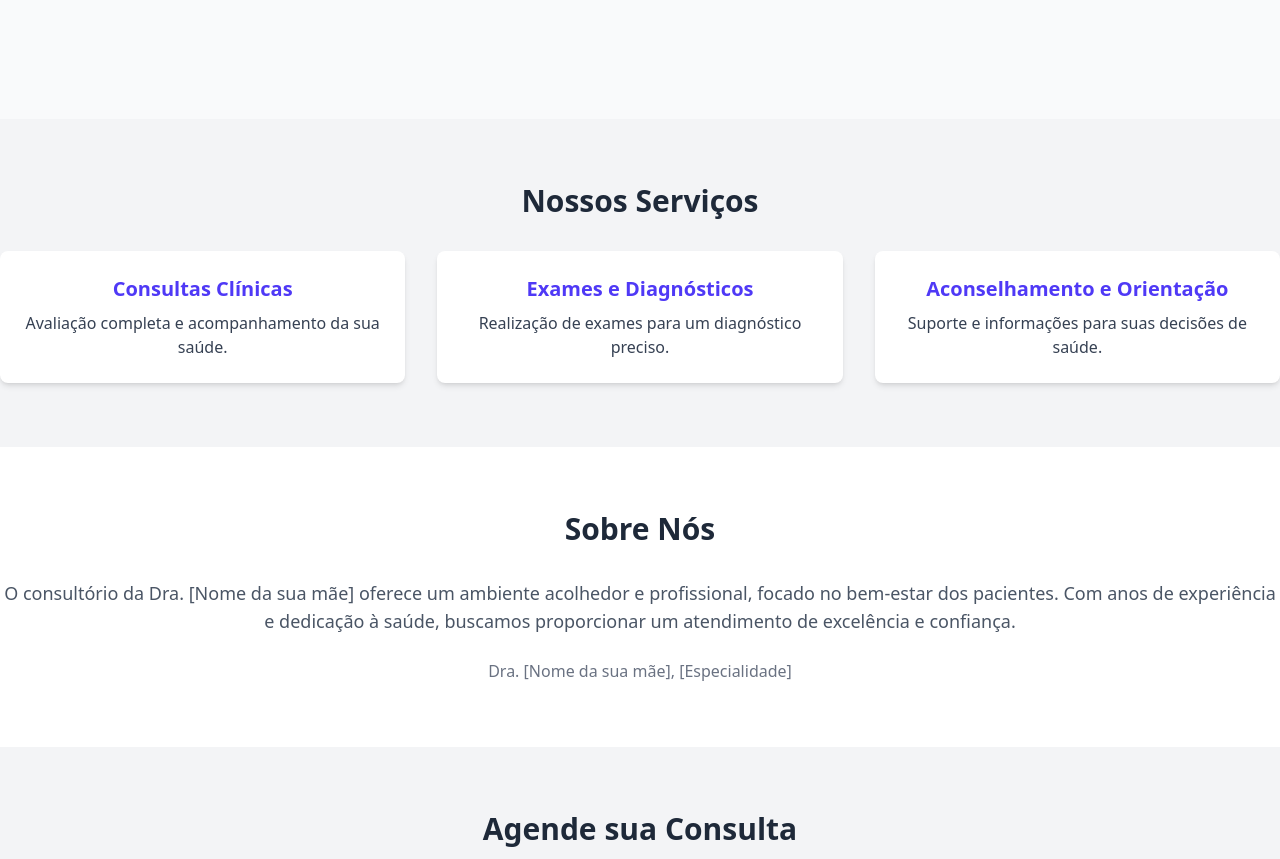
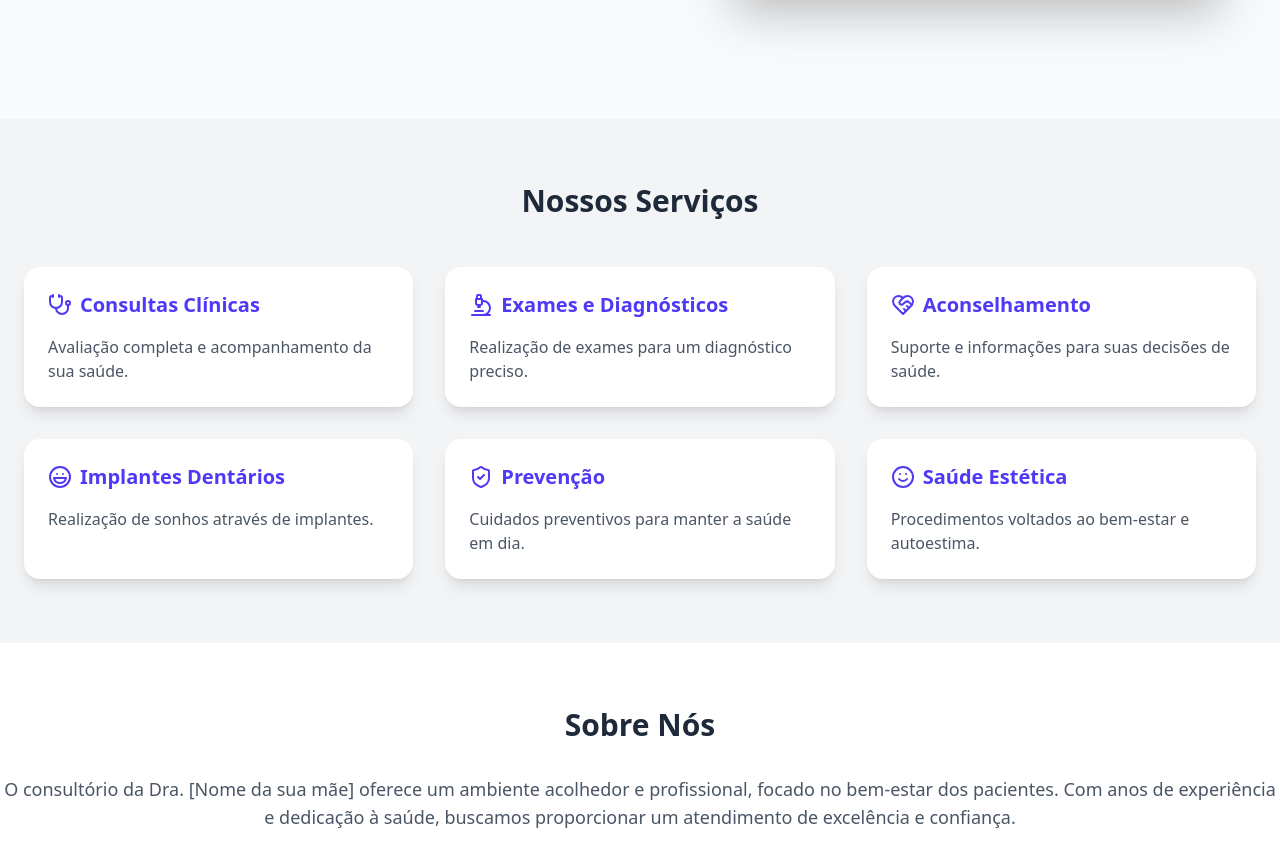
Before and after one commit to Th1ago23/Consultorio-frontend, a React (Vite) app: page / in a window 1280 px wide. Shown: the part 729-1588 px from the top of the page. Built offline with nearby package versions, Linux system fonts and the light colour scheme.

Commit message:
Update home

```diff
--- a/src/pages/HomePage.tsx
+++ b/src/pages/HomePage.tsx
@@ -1,4 +1,13 @@
 import React from 'react';
+import {
+  Stethoscope,
+  Microscope,
+  HeartHandshake,
+  Laugh,
+  ShieldCheck,
+  Smile
+} from "lucide-react";
+
 
 const HomePage: React.FC = () => {
   return (
@@ -32,35 +41,88 @@ const HomePage: React.FC = () => {
 
     {/* Imagem */}
     <div className="flex items-center justify-center p-6 mt-8 lg:mt-0 h-72 sm:h-80 lg:h-96 xl:h-[32rem] 2xl:h-[36rem]">
-      <img
-        src="/Foto 1.png"
-        alt="Cuidado e Saúde"
-        className="object-contain h-full"
-      />
+    <img
+  src="/Foto 1.png"
+  alt="Cuidado e Saúde"
+  className="object-cover h-full shadow-2xl rounded-l-[2rem] hidden lg:block"
+/>
+    </div>
+  </div>
+</section>
+<section className="py-16 bg-gray-100">
+  <div className="container px-6 mx-auto text-center">
+    <h2 className="mb-12 text-3xl font-bold text-gray-800">Nossos Serviços</h2>
+    <div className="grid grid-cols-1 gap-8 md:grid-cols-2 lg:grid-cols-3">
+      {/* Serviço 1 */}
+      <div className="p-6 text-left transition-shadow bg-white shadow-lg rounded-2xl hover:shadow-xl">
+        <div className="flex items-center mb-4 text-indigo-600">
+          <Stethoscope className="w-6 h-6 mr-2" />
+          <h3 className="text-xl font-semibold">Consultas Clínicas</h3>
+        </div>
+        <p className="text-gray-600">
+          Avaliação completa e acompanhamento da sua saúde.
+        </p>
+      </div>
+
+      {/* Serviço 2 */}
+      <div className="p-6 text-left transition-shadow bg-white shadow-lg rounded-2xl hover:shadow-xl">
+        <div className="flex items-center mb-4 text-indigo-600">
+          <Microscope className="w-6 h-6 mr-2" />
+          <h3 className="text-xl font-semibold">Exames e Diagnósticos</h3>
+        </div>
+        <p className="text-gray-600">
+          Realização de exames para um diagnóstico preciso.
+        </p>
+      </div>
+
+      {/* Serviço 3 */}
+      <div className="p-6 text-left transition-shadow bg-white shadow-lg rounded-2xl hover:shadow-xl">
+        <div className="flex items-center mb-4 text-indigo-600">
+          <HeartHandshake className="w-6 h-6 mr-2" />
+          <h3 className="text-xl font-semibold">Aconselhamento</h3>
+        </div>
+        <p className="text-gray-600">
+          Suporte e informações para suas decisões de saúde.
+        </p>
+      </div>
+
+      {/* Serviço 4 */}
+      <div className="p-6 text-left transition-shadow bg-white shadow-lg rounded-2xl hover:shadow-xl">
+        <div className="flex items-center mb-4 text-indigo-600">
+          <Laugh className="w-6 h-6 mr-2" />
+          <h3 className="text-xl font-semibold">Implantes Dentários</h3>
+        </div>
+        <p className="text-gray-600">
+          Realização de sonhos através de implantes.
+        </p>
+      </div>
+
+      {/* Serviço 5 */}
+      <div className="p-6 text-left transition-shadow bg-white shadow-lg rounded-2xl hover:shadow-xl">
+        <div className="flex items-center mb-4 text-indigo-600">
+          <ShieldCheck className="w-6 h-6 mr-2" />
+          <h3 className="text-xl font-semibold">Prevenção</h3>
+        </div>
+        <p className="text-gray-600">
+          Cuidados preventivos para manter a saúde em dia.
+        </p>
+      </div>
+
+      {/* Serviço 6 */}
+      <div className="p-6 text-left transition-shadow bg-white shadow-lg rounded-2xl hover:shadow-xl">
+        <div className="flex items-center mb-4 text-indigo-600">
+          <Smile className="w-6 h-6 mr-2" />
+          <h3 className="text-xl font-semibold">Saúde Estética</h3>
+        </div>
+        <p className="text-gray-600">
+          Procedimentos voltados ao bem-estar e autoestima.
+        </p>
+      </div>
     </div>
   </div>
 </section>
 
 
-      <section className="py-16 bg-gray-100">
-        <div className="container mx-auto text-center">
-          <h2 className="mb-8 text-3xl font-semibold text-gray-800">Nossos Serviços</h2>
-          <div className="grid grid-cols-1 gap-8 md:grid-cols-2 lg:grid-cols-3">
-            <div className="p-6 bg-white rounded-lg shadow-md">
-              <h3 className="mb-2 text-xl font-semibold text-indigo-600">Consultas Clínicas</h3>
-              <p className="text-gray-700">Avaliação completa e acompanhamento da sua saúde.</p>
-            </div>
-            <div className="p-6 bg-white rounded-lg shadow-md">
-              <h3 className="mb-2 text-xl font-semibold text-indigo-600">Exames e Diagnósticos</h3>
-              <p className="text-gray-700">Realização de exames para um diagnóstico preciso.</p>
-            </div>
-            <div className="p-6 bg-white rounded-lg shadow-md">
-              <h3 className="mb-2 text-xl font-semibold text-indigo-600">Aconselhamento e Orientação</h3>
-              <p className="text-gray-700">Suporte e informações para suas decisões de saúde.</p>
-            </div>
-          </div>
-        </div>
-      </section>
 
       <section className="py-16 bg-white">
         <div className="container mx-auto text-center">
```
